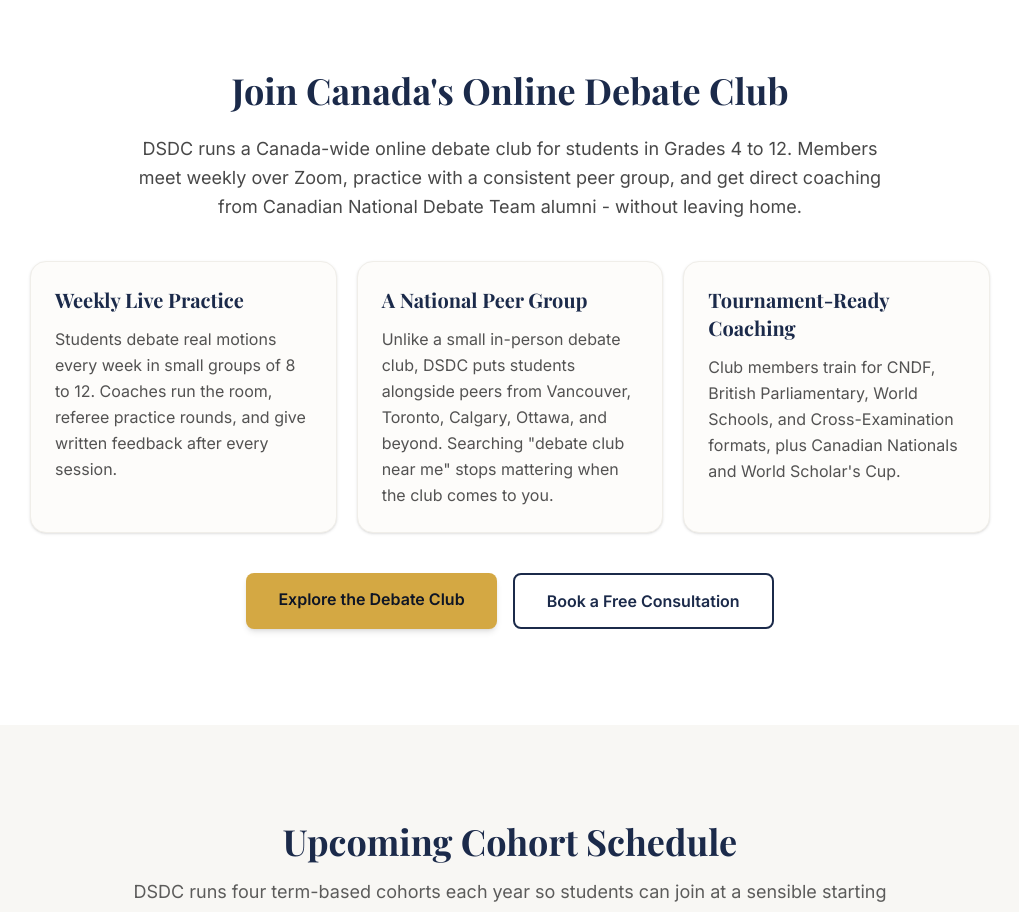
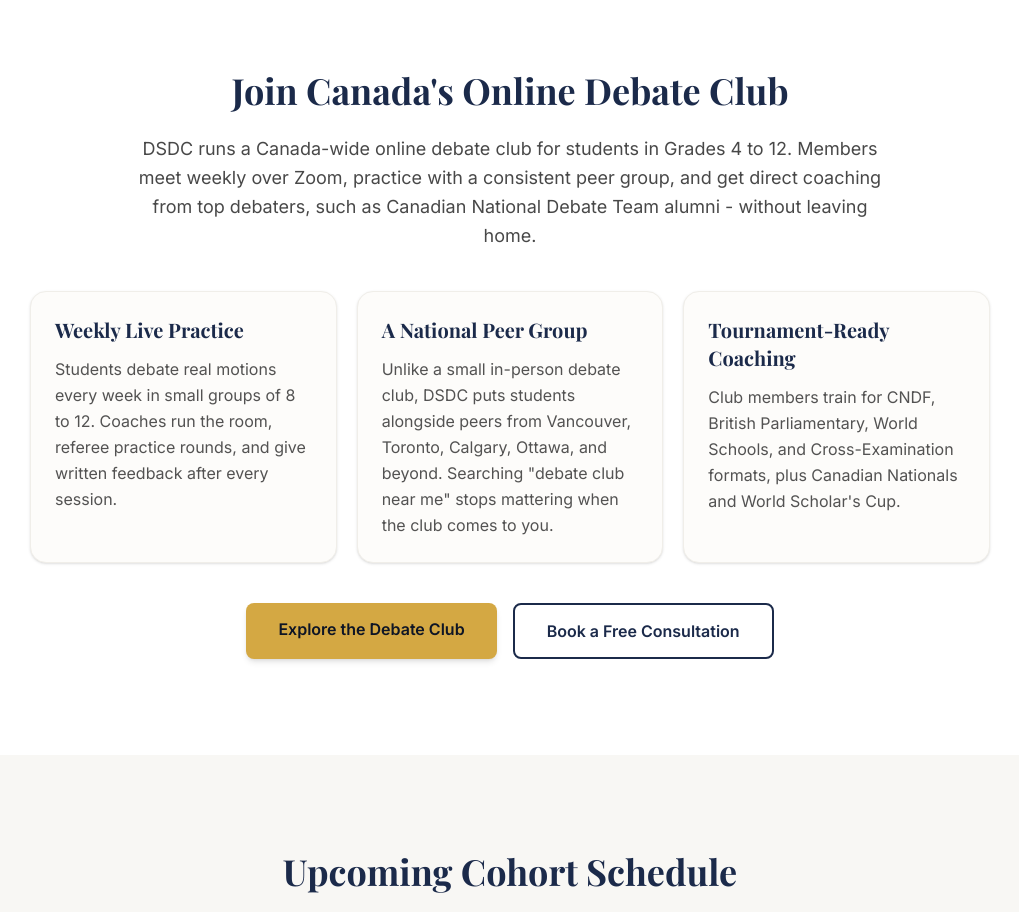
Before and after one commit to ftebtw/dsdc, a Next.js app: page / in a window 1280 px wide. Shown: the part 3420-4332 px from the top of the page, without its empty margins (130-1149 px from the left). Built offline with nearby package versions, Linux system fonts and the light colour scheme; no server answers; a web font is replaced by a local one.

Commit message:
Home: soften coaches line to "top debaters, such as Team Canada alumni"

```diff
--- a/app/page.tsx
+++ b/app/page.tsx
@@ -170,8 +170,8 @@
           </h2>
           <p className="mx-auto mb-10 max-w-3xl text-center text-lg leading-relaxed text-charcoal/80 dark:text-navy-200 font-sans">
             DSDC runs a Canada-wide online debate club for students in Grades 4 to 12. Members meet weekly
-            over Zoom, practice with a consistent peer group, and get direct coaching from Canadian National
-            Debate Team alumni - without leaving home.
+            over Zoom, practice with a consistent peer group, and get direct coaching from top debaters,
+            such as Canadian National Debate Team alumni - without leaving home.
           </p>
           <div className="grid grid-cols-1 gap-5 md:grid-cols-3">
             {[
```
